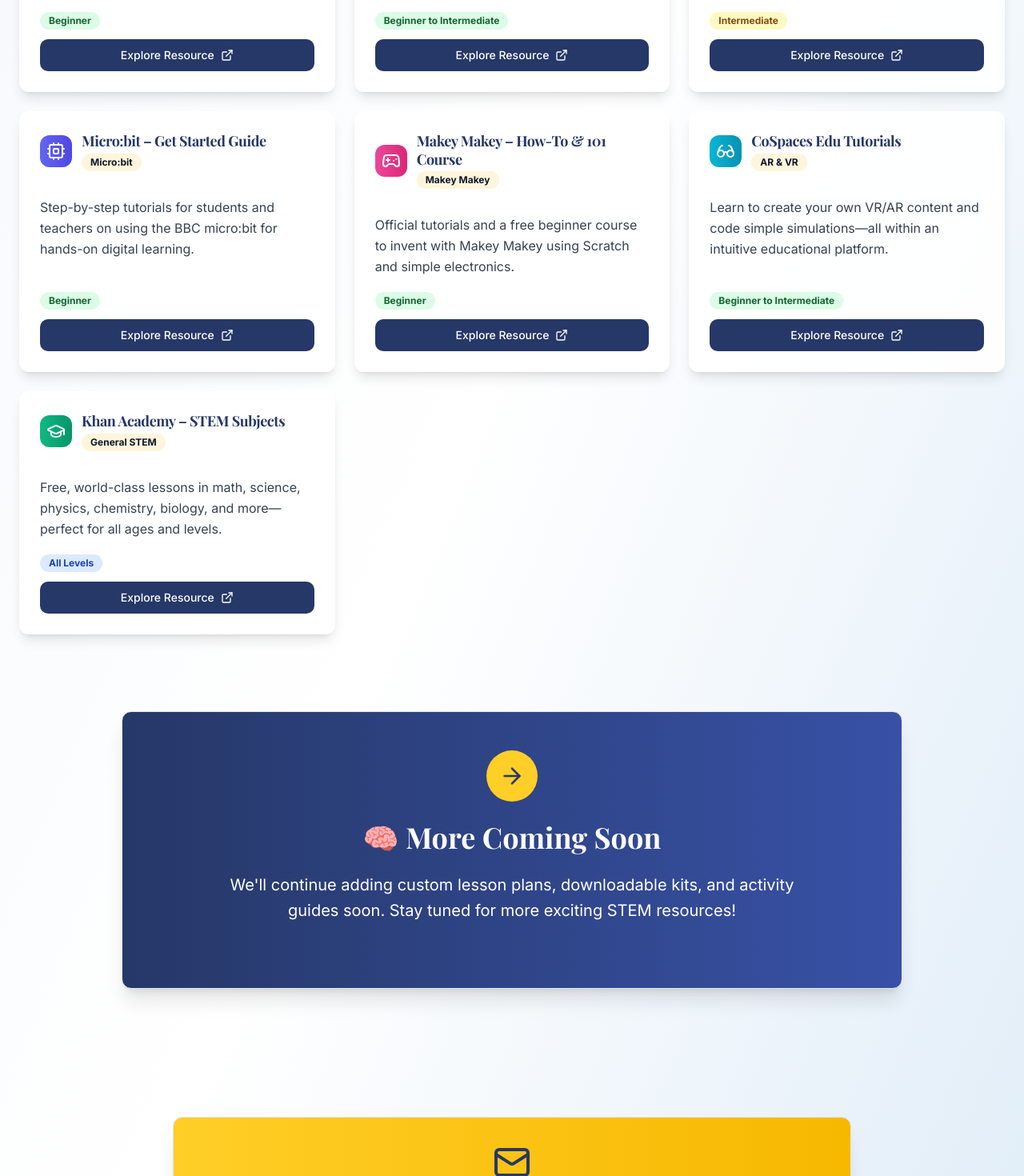
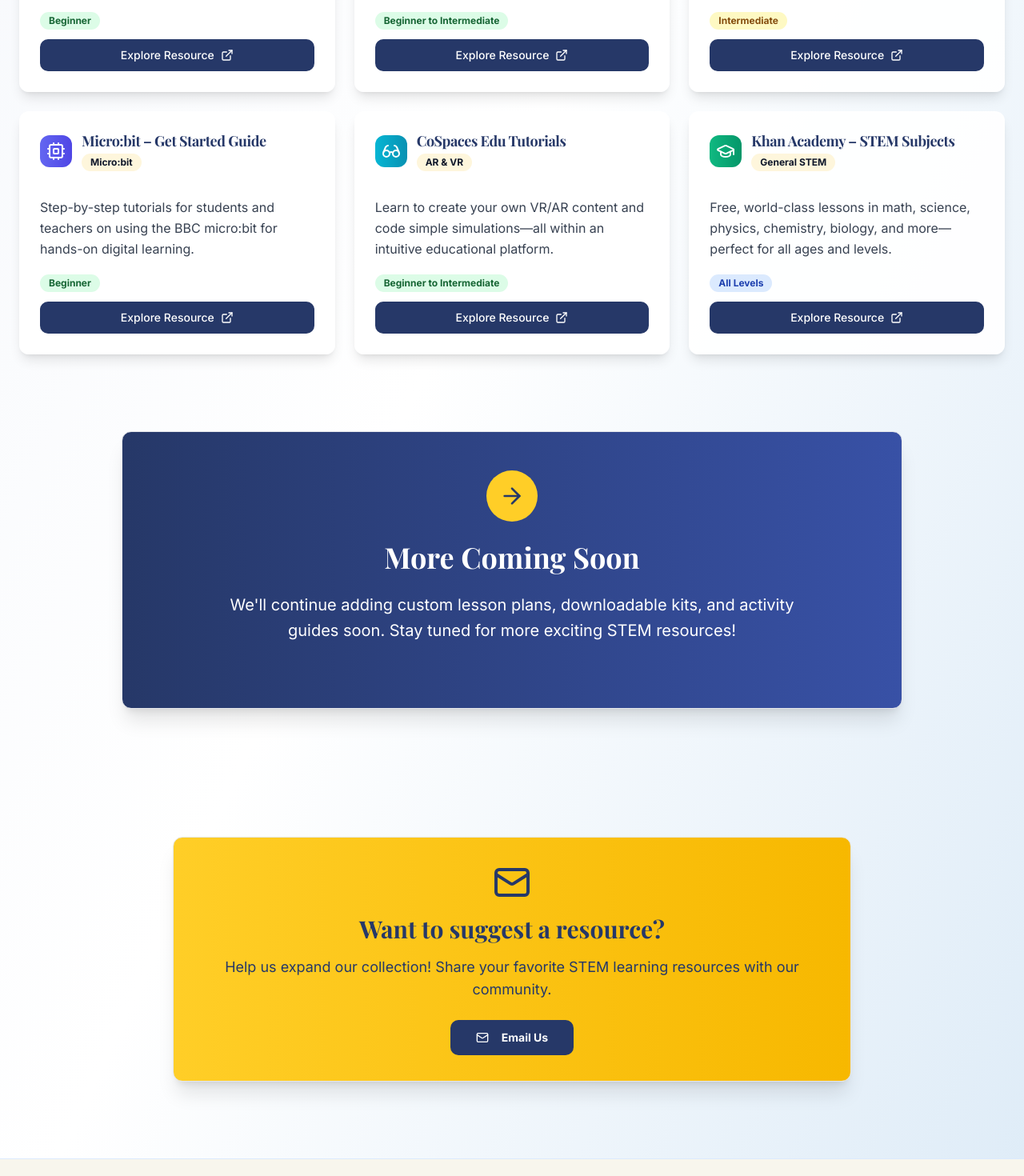
Before and after one commit to alamsohaib/stemverse-profile-portal, a React (Vite) app: page /resources in a window 1280 px wide. Shown: the part 1140-2610 px from the top of the page at 80% size. Built offline with nearby package versions, Linux system fonts and the light colour scheme.

Commit message:
Refactor: Resources page
Removed unnecessary icons and limited resources to nine for better page balance.

```diff
--- a/src/pages/Resources.tsx
+++ b/src/pages/Resources.tsx
@@ -100,16 +100,6 @@ const Resources = () => {
     },
     {
       id: 8,
-      title: "Makey Makey – How-To & 101 Course",
-      category: "Makey Makey",
-      icon: <Gamepad2 className="w-6 h-6" />,
-      description: "Official tutorials and a free beginner course to invent with Makey Makey using Scratch and simple electronics.",
-      link: "https://makeymakey.com/how-to/",
-      difficulty: "Beginner",
-      color: "from-pink-500 to-pink-600"
-    },
-    {
-      id: 9,
       title: "CoSpaces Edu Tutorials",
       category: "AR & VR",
       icon: <Glasses className="w-6 h-6" />,
@@ -119,7 +109,7 @@ const Resources = () => {
       color: "from-cyan-500 to-cyan-600"
     },
     {
-      id: 10,
+      id: 9,
       title: "Khan Academy – STEM Subjects",
       category: "General STEM",
       icon: <GraduationCap className="w-6 h-6" />,
@@ -130,7 +120,7 @@ const Resources = () => {
     }
   ];
 
-  const categories = ["all", "Arduino", "3D Printing", "Python Programming", "Tinkercad", "Electronics", "Robotics", "Micro:bit", "Makey Makey", "AR & VR", "General STEM"];
+  const categories = ["all", "Arduino", "3D Printing", "Python Programming", "Tinkercad", "Electronics", "Robotics", "Micro:bit", "AR & VR", "General STEM"];
 
   const filteredResources = resources.filter(resource => {
     const matchesSearch = resource.title.toLowerCase().includes(searchTerm.toLowerCase()) ||
@@ -161,7 +151,7 @@ const Resources = () => {
             </h1>
           </div>
           <p className="text-2xl md:text-3xl text-[#ffce27] font-semibold mb-2">
-            📚 Curated tutorials and guides for every STEM enthusiast
+            Curated tutorials and guides for every STEM enthusiast
           </p>
           <p className="text-xl text-gray-600 max-w-4xl mx-auto">
             Explore handpicked resources from leading educational platforms. These free tutorials will help students, teachers, and curious minds dive deep into the world of STEM.
@@ -260,7 +250,7 @@ const Resources = () => {
               <ArrowRight className="w-8 h-8 text-[#263868]" />
             </div>
             <h2 className="text-4xl font-playfair font-bold mb-6">
-              🧠 More Coming Soon
+              More Coming Soon
             </h2>
             <p className="text-xl mb-8 leading-relaxed max-w-3xl mx-auto">
               We'll continue adding custom lesson plans, downloadable kits, and activity guides soon. Stay tuned for more exciting STEM resources!
@@ -275,7 +265,7 @@ const Resources = () => {
           <CardContent className="p-8 text-center">
             <Mail className="w-12 h-12 text-[#263868] mx-auto mb-4" />
             <h3 className="text-3xl font-playfair font-bold text-[#263868] mb-4">
-              📩 Want to suggest a resource?
+              Want to suggest a resource?
             </h3>
             <p className="text-lg text-[#263868] mb-6">
               Help us expand our collection! Share your favorite STEM learning resources with our community.
```
